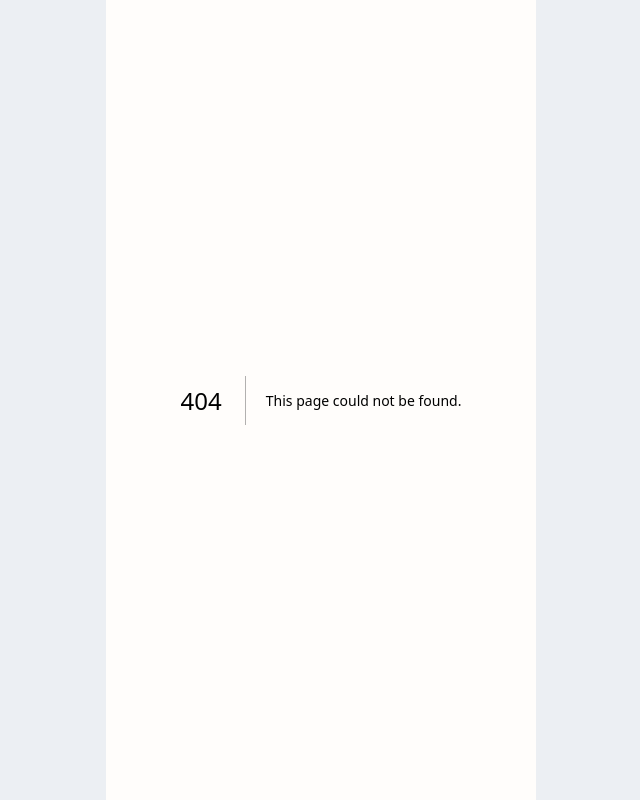
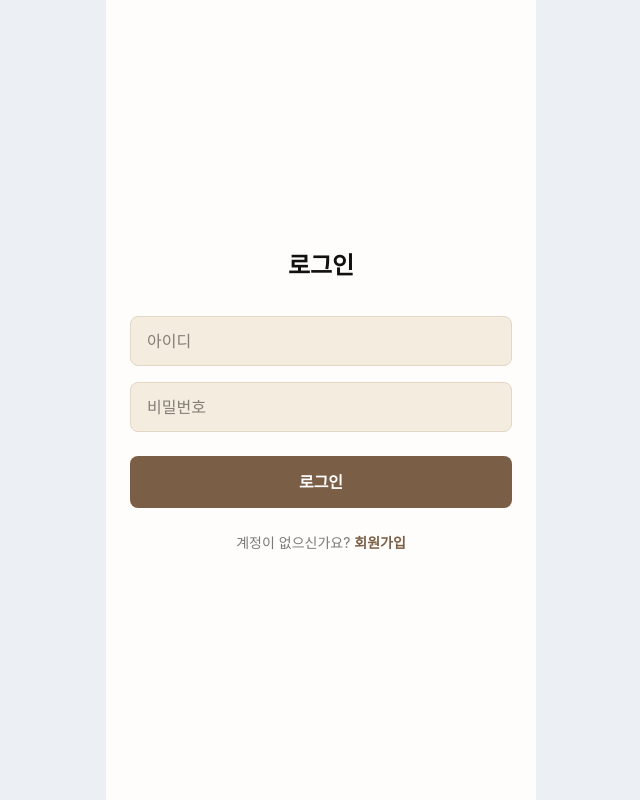
Before and after one commit to prgrms-be-devcourse/NBE9-11-2-Team02-FE, a Next.js app: page /login in a window 1280 px wide. Before the commit this address had no page. Shown: the whole page, without its empty margins (319-959 px from the left). Built offline with nearby package versions, Linux system fonts and the light colour scheme; a web font is replaced by a local one.

Commit message:
feat: 로그인 페이지 구현

```diff
--- /dev/null
+++ b/src/app/(auth)/login/page.tsx
@@ -0,0 +1,118 @@
+"use client";
+
+import { useRouter } from "next/navigation";
+import { useState } from "react";
+import Link from "next/link";
+import { fetchApi } from "@/lib/client";
+import { UsersRes } from "@/type/user";
+
+export default function LoginPage() {
+  const router = useRouter();
+  const [username, setUsername] = useState("");
+  const [password, setPassword] = useState("");
+  const [error, setError] = useState("");
+  const [isLoading, setIsLoading] = useState(false);
+
+  const onSubmit = async (e: React.FormEvent) => {
+    e.preventDefault();
+    setError("");
+    setIsLoading(true);
+    try {
+      const { accessToken, refreshToken } = await fetchApi("/api/users/login", {
+        method: "POST",
+        body: JSON.stringify({ username, password }),
+      }) as UsersRes;
+      localStorage.setItem("accessToken", accessToken);
+      localStorage.setItem("refreshToken", refreshToken);
+      router.push("/dashboard");
+    } catch (err) {
+      setError(err instanceof Error ? err.message : "로그인에 실패했습니다.");
+    } finally {
+      setIsLoading(false);
+    }
+  };
+
+  return (
+    <>
+      <h1
+        style={{
+          fontSize: "1.5rem",
+          fontWeight: 700,
+          marginBottom: "2rem",
+          textAlign: "center",
+          color: "var(--text-primary)",
+        }}
+      >
+        로그인
+      </h1>
+
+      <form
+        onSubmit={onSubmit}
+        style={{ display: "flex", flexDirection: "column", gap: "1rem" }}
+      >
+        <input
+          type="text"
+          placeholder="아이디"
+          value={username}
+          onChange={(e) => setUsername(e.target.value)}
+          required
+          style={inputStyle}
+        />
+        <input
+          type="password"
+          placeholder="비밀번호"
+          value={password}
+          onChange={(e) => setPassword(e.target.value)}
+          required
+          style={inputStyle}
+        />
+
+        {error && (
+          <p style={{ color: "var(--price-up)", fontSize: "0.875rem", textAlign: "center" }}>
+            {error}
+          </p>
+        )}
+
+        <button type="submit" disabled={isLoading} style={buttonStyle}>
+          {isLoading ? "로그인 중..." : "로그인"}
+        </button>
+      </form>
+
+      <p
+        style={{
+          marginTop: "1.5rem",
+          textAlign: "center",
+          fontSize: "0.875rem",
+          color: "var(--text-tertiary)",
+        }}
+      >
+        계정이 없으신가요?{" "}
+        <Link href="/register" style={{ color: "var(--accent-primary)", fontWeight: 600 }}>
+          회원가입
+        </Link>
+      </p>
+    </>
+  );
+}
+
+const inputStyle: React.CSSProperties = {
+  padding: "0.75rem 1rem",
+  borderRadius: "0.5rem",
+  border: "1px solid var(--border-soft)",
+  background: "var(--bg-card)",
+  fontSize: "1rem",
+  color: "var(--text-primary)",
+  outline: "none",
+  width: "100%",
+};
+
+const buttonStyle: React.CSSProperties = {
+  marginTop: "0.5rem",
+  padding: "0.875rem",
+  borderRadius: "0.5rem",
+  background: "var(--accent-primary)",
+  color: "#fff",
+  fontWeight: 700,
+  fontSize: "1rem",
+  cursor: "pointer",
+};
```
